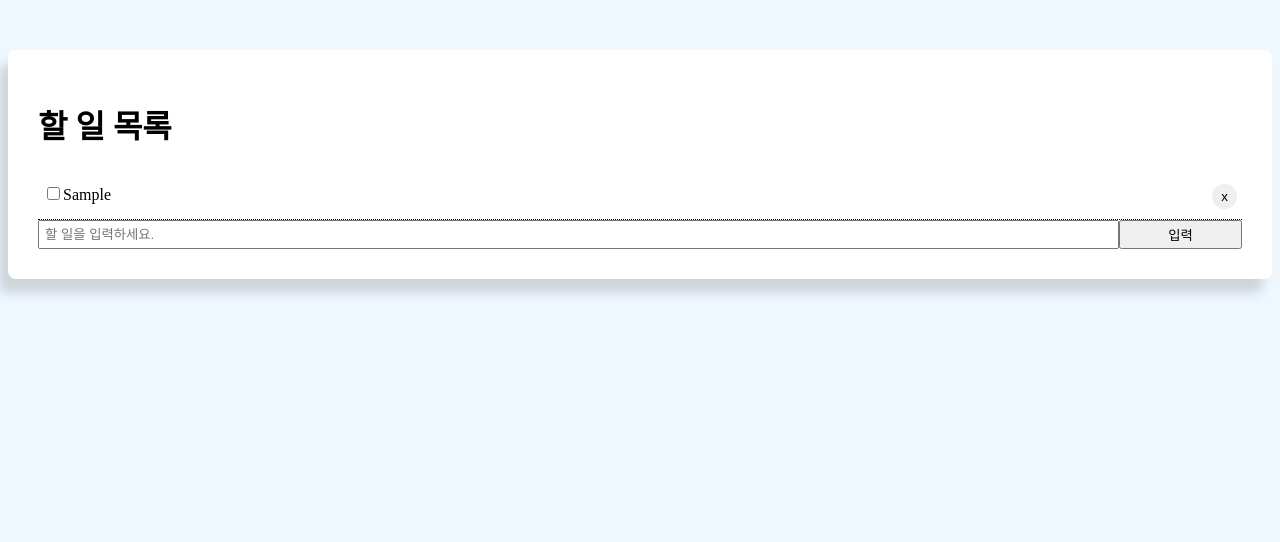
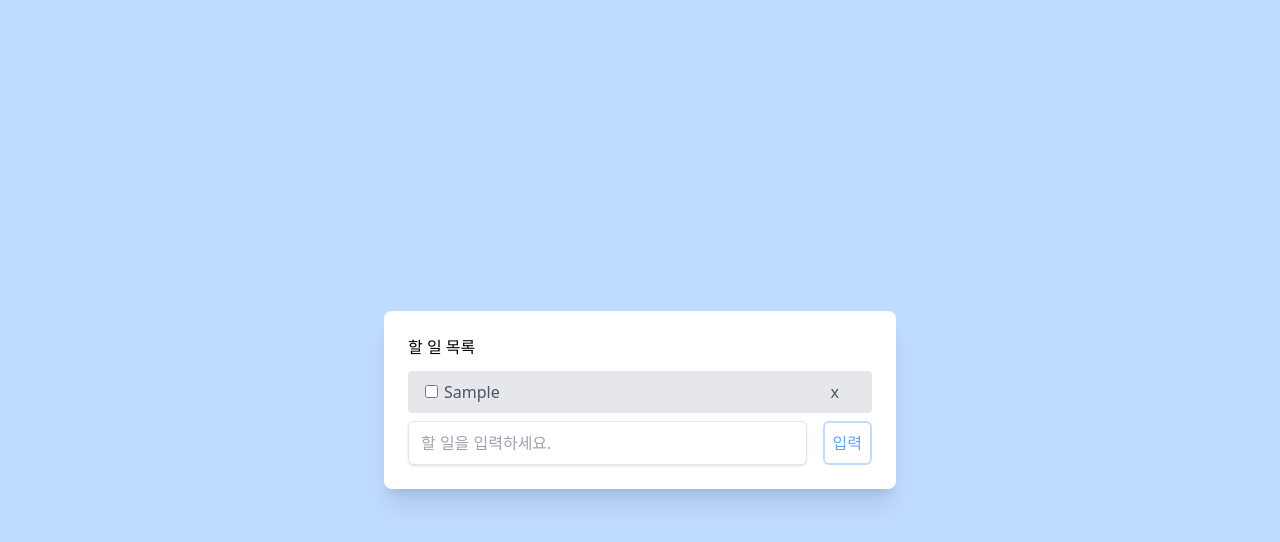
Before and after one commit to taeyun1/React-todo-ap, a React (Create React App) app: page / in a window 1280 px wide. Both pictures are taken after typing "Sample" into the empty fields and a click on the input "입력". Shown: the top 542 px of the page. Built offline with nearby package versions, Linux system fonts and the light colour scheme.

Commit message:
To-Do 앱 : TailWind CSS로 앱 스타일링 해주기

```diff
--- a/package.json
+++ b/package.json
@@ -34,5 +34,10 @@
       "last 1 firefox version",
       "last 1 safari version"
     ]
+  },
+  "devDependencies": {
+    "autoprefixer": "^10.4.7",
+    "postcss": "^8.4.14",
+    "tailwindcss": "^3.1.6"
   }
 }
--- a/src/App.css
+++ b/src/App.css
@@ -1,12 +1,3 @@
-.container {
-	margin: auto;
-	max-width: 600px;
-}
-
-.todoBlock {
-	padding: 30px;
-	margin-top: 50px;
-	background: #fff;
-	border-radius: 8px;
-	box-shadow: -9px 14px 12px rgb(0 0 0 / 15%);
-}
+@tailwind base;
+@tailwind components;
+@tailwind utilities;
--- a/src/App.js
+++ b/src/App.js
@@ -30,10 +30,9 @@ export default function App() {
   };
 
   return (
-    <div className="conteiner">
-      {/* <SpreadOperator /> */}
-      <div className="todoBlock">
-        <div className="title">
+    <div className="flex items-center justify-center w-screen h-screen bg-blue-200">
+      <div className="w-full p-6 m-4 bg-white rounded-lg shadow-xl lg:w-3/4 lg:max-w-lg">
+        <div className="flex justify-between mb-3">
           <h1>할 일 목록</h1>
         </div>
 
--- a/src/components/Form.js
+++ b/src/components/Form.js
@@ -6,16 +6,20 @@ export default function Form({ handleSubmit, value, setValue }) {
   };
 
   return (
-    <form style={{ display: "flex" }} onSubmit={handleSubmit}>
+    <form onSubmit={handleSubmit} className="flex mt-2">
       <input
         type="text"
         name="value"
-        style={{ flex: "10", padding: "5px" }}
+        className="w-full px-3 py-2 mr-4 text-gray-500 border rounded-md shadow"
         placeholder="할 일을 입력하세요."
         value={value}
         onChange={handleChange}
       />
-      <input type="submit" value="입력" className="btn" style={{ flex: "1" }} />
+      <input
+        className="p-2 text-blue-400 border-2 border-blue-200 rounded-md hover:text-white hover:bg-blue-200 cursor-pointer"
+        type="submit"
+        value="입력"
+      />
     </form>
   );
 }
--- a/src/components/List.js
+++ b/src/components/List.js
@@ -1,24 +1,6 @@
 import React from "react";
 
 export default function List({ todoData, setTodoData }) {
-  const btnStyle = {
-    color: "#000",
-    border: "none",
-    padding: "5px 9px",
-    borderRadius: "50%",
-    cursor: "pointer",
-    float: "right",
-  };
-
-  // completed값이 true(체크)면 선긋기
-  const getStyle = (completed) => {
-    return {
-      padding: "15px 5px 15px 5px",
-      borderBottom: "1px dotted #000",
-      textDecoration: completed ? "line-through" : "none",
-    };
-  };
-
   const handleClick = ({ dataId }) => {
     let newTodoData = todoData.filter((data) => data.id !== dataId);
     console.log("newTodoData", newTodoData);
@@ -41,20 +23,29 @@ export default function List({ todoData, setTodoData }) {
     <div>
       {/* JSX Key 속성이란 : 요소의 리스트를 나열할때는 Key를 넣어줘야함, React가 변경, 추가 또는 제거된 항목을 식별하는데 도움을줌. 요소에 안정적인 ID를 부여하려면 배열 내부 요소에 Key를 제공해야함 */}
       {todoData.map((data) => (
-        <div style={getStyle(data.completed)} key={data.id}>
+        <div key={data.id}>
+          <div className="flex items-center justify-between w-full px-4 py-1 my-2 text-gray-600 bg-gray-200 border rounded">
+            <div className="items-center">
               <input
                 type="checkbox"
                 defaultChecked={false}
+                className="mr-1.5"
                 onChange={() => handleCompleChange({ dataId: data.id })}
               />
+              <span className={data.completed ? "line-through" : undefined}>
                 {data.title}
+              </span>
+            </div>
+            <div className="items-center">
               <button
-            style={btnStyle}
+                className="px-4 py-1"
                 onClick={() => handleClick({ dataId: data.id })}
               >
                 x
               </button>
             </div>
+          </div>
+        </div>
       ))}
     </div>
   );
--- a/src/index.css
+++ /dev/null
@@ -1,3 +0,0 @@
-body {
-	background-color: aliceblue;
-}
--- /dev/null
+++ b/tailwind.config.js
@@ -0,0 +1,16 @@
+/** @type {import('tailwindcss').Config} */
+module.exports = {
+  content: ["./src/**/*.{html,js}"],
+  theme: {
+    extend: {},
+  },
+  plugins: [],
+};
+
+// Tailwind CSS 설치
+
+// npm install -D tailwindcss postcss autoprefixer
+// npx tailwindcss init
+// tailwind.config.js 파일에 content: ["./src/**/*.{html,js}"] 넣기
+// CSS파일에 @tailwind base; @tailwind components; @tailwind utilities; 붙여넣기
+// npm start 다시 해서 실행 적용되는지 확인
```
Also changed, not shown: src/index.js (+5 -6 lines), 1 other file (tests, documents, lock files or other folders). Lines whose indentation alone changed are shown as unchanged.
